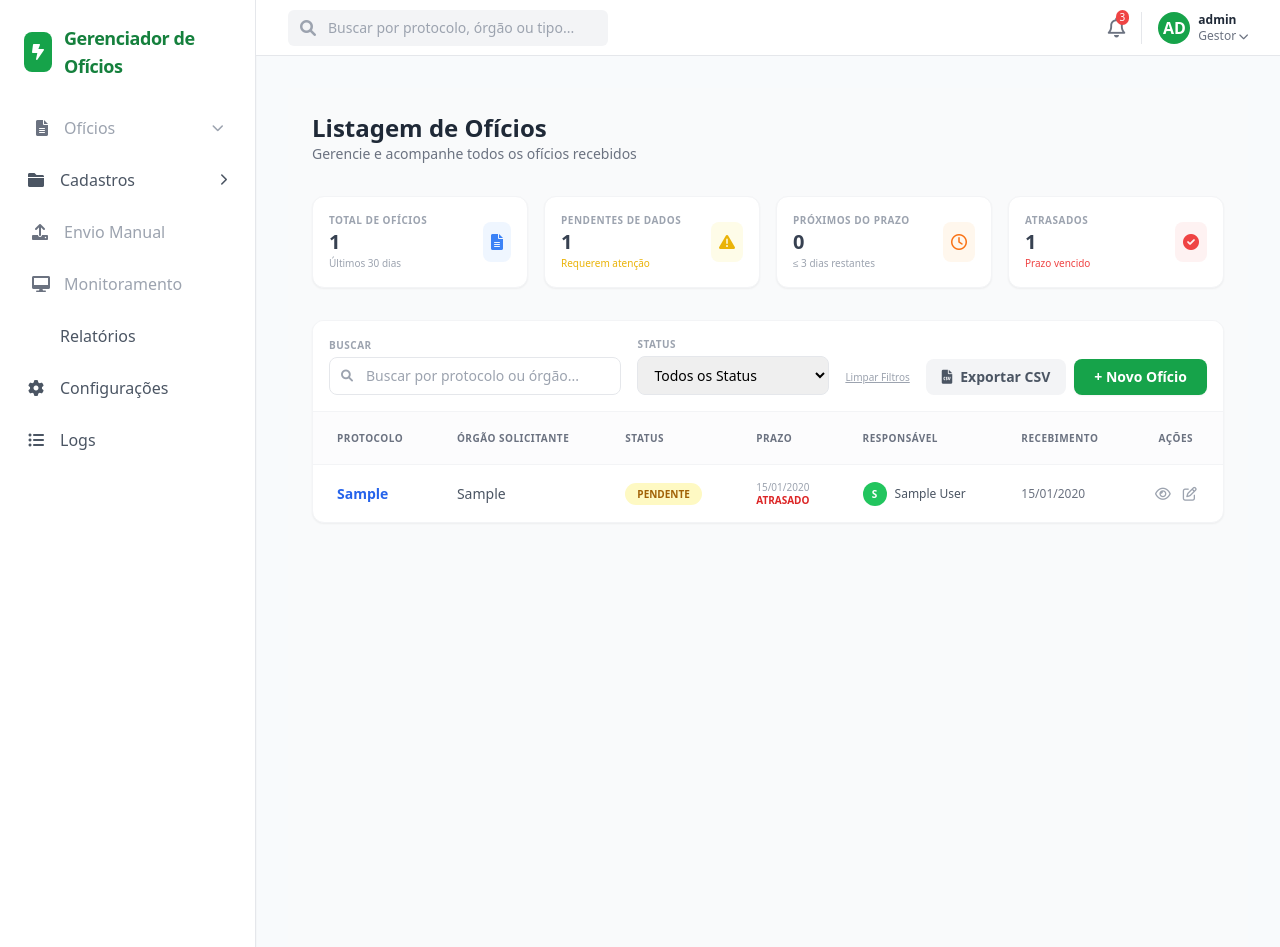
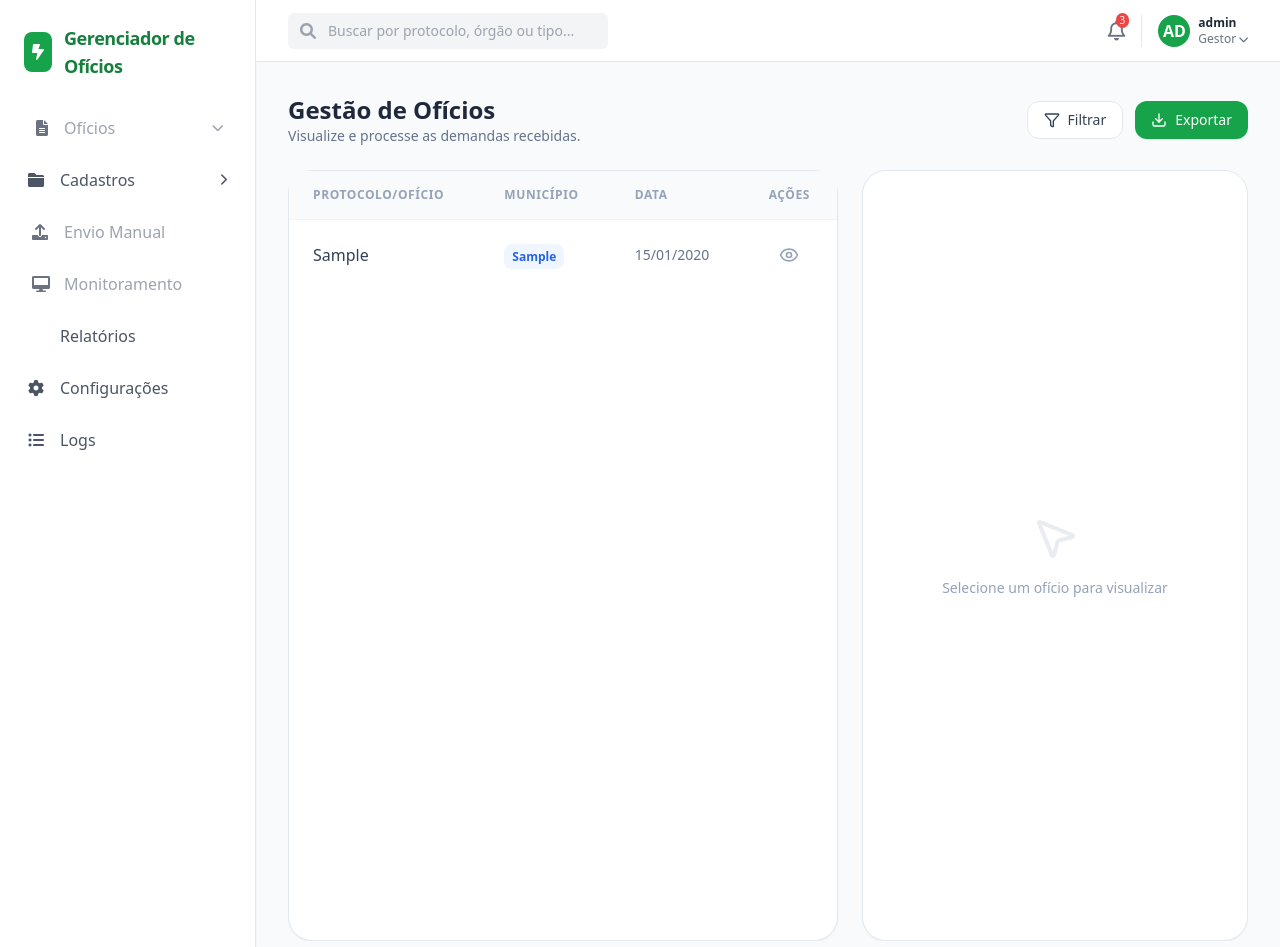
Before and after one commit to Uendel-Alvarez/enel_oficios, a Django app: page /oficios/ in a window 1280 px wide. Run offline with Django 5.2, Linux system fonts and the light colour scheme; a user stored in the database is signed in; tables that the repository leaves empty hold one stand-in row (values such as "Sample post"); parts of the project's set-up code (start-up, migrations or seed data) failed here and were passed over; some libraries are stand-ins or nearby versions.

Commit message:
commit ter 20-01-26

```diff
--- a/automacao/templates/base.html
+++ b/automacao/templates/base.html
@@ -5,6 +5,8 @@
     <meta name="viewport" content="width=device-width, initial-scale=1.0">
     <title>Gerenciador de Ofícios</title>
     <script src="https://cdn.tailwindcss.com"></script>
+    <script src="https://unpkg.com/lucide@latest"></script>
+    <script src="https://unpkg.com/htmx.org@1.9.10"></script>
     <link rel="stylesheet" href="https://cdnjs.cloudflare.com/ajax/libs/font-awesome/6.0.0/css/all.min.css">
 </head>
 <body class="bg-slate-50 flex h-screen overflow-hidden">
--- a/automacao/templates/oficios_list.html
+++ b/automacao/templates/oficios_list.html
@@ -1,165 +1,59 @@
 {% extends 'base.html' %}
-{% load static %}
 
 {% block content %}
-<div class="p-6 bg-gray-50 min-h-screen">
+<div class="flex flex-col h-[calc(100vh-100px)] overflow-hidden">
 
-    <div class="mb-8">
-        <h1 class="text-2xl font-bold text-gray-800">Listagem de Ofícios</h1>
-        <p class="text-gray-500 text-sm">Gerencie e acompanhe todos os ofícios recebidos</p>
+    <div class="flex justify-between items-center mb-6 flex-shrink-0">
+        <div>
+            <h1 class="text-2xl font-bold text-slate-800">Gestão de Ofícios</h1>
+            <p class="text-sm text-slate-500">Visualize e processe as demandas recebidas.</p>
         </div>
-
-    <div class="grid grid-cols-1 md:grid-cols-4 gap-4 mb-8">
-        <div class="bg-white p-4 rounded-xl shadow-sm border border-gray-100 flex items-center justify-between">
-            <div>
-                <p class="text-[10px] text-gray-400 font-bold uppercase tracking-wider">Total de Ofícios</p>
-                <h3 class="text-xl font-bold text-gray-700">{{ total_oficios }}</h3>
-                <p class="text-[10px] text-gray-400">Últimos 30 dias</p>
-            </div>
-            <div class="bg-blue-50 p-2 rounded-lg">
-                <i class="fas fa-file-alt text-blue-500"></i>
+        <div class="flex space-x-3">
+            <button class="flex items-center px-4 py-2 bg-white border border-slate-200 text-slate-700 rounded-xl hover:bg-slate-50 transition-all text-sm font-medium">
+                <i data-lucide="filter" class="w-4 h-4 mr-2"></i> Filtrar
+            </button>
+            <button class="flex items-center px-4 py-2 bg-green-600 text-white rounded-xl hover:bg-green-700 transition-all text-sm font-medium shadow-sm">
+                <i data-lucide="download" class="w-4 h-4 mr-2"></i> Exportar
+            </button>
         </div>
     </div>
 
-        <div class="bg-white p-4 rounded-xl shadow-sm border border-gray-100 flex items-center justify-between">
-            <div>
-                <p class="text-[10px] text-gray-400 font-bold uppercase tracking-wider">Pendentes de Dados</p>
-                <h3 class="text-xl font-bold text-gray-700">{{ pendentes }}</h3>
-                <p class="text-[10px] text-yellow-500 font-medium">Requerem atenção</p>
-            </div>
-            <div class="bg-yellow-50 p-2 rounded-lg">
-                <i class="fas fa-exclamation-triangle text-yellow-500"></i>
-            </div>
-        </div>
+    <div class="grid grid-cols-12 gap-6 flex-1 min-h-0">
 
-        <div class="bg-white p-4 rounded-xl shadow-sm border border-gray-100 flex items-center justify-between">
-            <div>
-                <p class="text-[10px] text-gray-400 font-bold uppercase tracking-wider">Próximos do Prazo</p>
-                <h3 class="text-xl font-bold text-gray-700">0</h3>
-                <p class="text-[10px] text-gray-400">≤ 3 dias restantes</p>
-            </div>
-            <div class="bg-orange-50 p-2 rounded-lg">
-                <i class="far fa-clock text-orange-500"></i>
-            </div>
-        </div>
-
-        <div class="bg-white p-4 rounded-xl shadow-sm border border-gray-100 flex items-center justify-between">
-            <div>
-                <p class="text-[10px] text-gray-400 font-bold uppercase tracking-wider">Atrasados</p>
-                <h3 class="text-xl font-bold text-gray-700">{{ atrasados }}</h3>
-                <p class="text-[10px] text-red-500 font-medium">Prazo vencido</p>
-            </div>
-            <div class="bg-red-50 p-2 rounded-lg">
-                <i class="fas fa-check-circle text-red-500"></i>
-            </div>
-        </div>
-    </div>
-
-    <div class="bg-white rounded-xl shadow-sm border border-gray-100 overflow-hidden">
-
-        <form method="GET" action="{% url 'listagem_oficios' %}"
-              class="p-4 flex flex-wrap gap-4 items-end border-b border-gray-100 bg-white">
-
-            <div class="flex-1 min-w-[250px]">
-                <label class="text-[10px] font-bold text-gray-400 mb-1 block uppercase tracking-wider">Buscar</label>
-                <div class="relative">
-                    <span class="absolute inset-y-0 left-0 pl-3 flex items-center text-gray-400">
-                        <i class="fas fa-search text-xs"></i>
-                    </span>
-                    <input type="text" name="buscar" value="{{ termo_busca|default:'' }}"
-                           placeholder="Buscar por protocolo ou órgão..."
-                           class="w-full pl-9 pr-3 py-2 border border-gray-200 rounded-lg text-sm focus:ring-2 focus:ring-green-500 focus:border-green-500 outline-none transition-all">
-                </div>
-            </div>
-
-            <div class="w-48">
-                <label class="text-[10px] font-bold text-gray-400 mb-1 block uppercase tracking-wider">Status</label>
-                <select name="status" onchange="this.form.submit()"
-                        class="w-full border border-gray-200 rounded-lg text-sm py-2 px-3 focus:ring-2 focus:ring-green-500 outline-none">
-                    <option value="Todos">Todos os Status</option>
-                    <option value="0" {% if request.GET.status == "0" %}selected{% endif %}>Pendente</option>
-                    <option value="1" {% if request.GET.status == "1" %}selected{% endif %}>Concluído</option>
-                </select>
-            </div>
-
-            <div class="mb-2">
-                <a href="{% url 'listagem_oficios' %}" class="text-[10px] text-gray-400 hover:text-red-500 underline font-medium transition-colors">
-                    Limpar Filtros
-                </a>
-            </div>
-
-            <div class="flex gap-2 ml-auto">
-                <a href="{% url 'exportar_oficios_csv' %}?{{ request.GET.urlencode }}"
-                    class="bg-gray-100 hover:bg-gray-200 text-gray-600 px-4 py-2 rounded-lg text-sm font-bold transition-all flex items-center gap-2">
-                        <i class="fas fa-file-csv"></i> Exportar CSV
-                </a>
-                <button type="button" class="bg-green-600 hover:bg-green-700 text-white px-5 py-2 rounded-lg text-sm font-bold shadow-sm transition-all">
-                    + Novo Ofício
-                </button>
-            </div>
-        </form>
-
-        <div class="overflow-x-auto">
-            <table class="min-w-full text-sm">
-                <thead class="bg-gray-50/50">
-                    <tr class="text-left text-[10px] font-bold text-gray-500 uppercase tracking-wider">
-                        <th class="px-6 py-4 border-b border-gray-100">Protocolo</th>
-                        <th class="px-6 py-4 border-b border-gray-100">Órgão Solicitante</th>
-                        <th class="px-6 py-4 border-b border-gray-100">Status</th>
-                        <th class="px-6 py-4 border-b border-gray-100">Prazo</th>
-                        <th class="px-6 py-4 border-b border-gray-100">Responsável</th>
-                        <th class="px-6 py-4 border-b border-gray-100">Recebimento</th>
-                        <th class="px-6 py-4 text-center border-b border-gray-100">Ações</th>
+        <div class="col-span-12 lg:col-span-7 bg-white rounded-3xl border border-slate-200 shadow-sm flex flex-col min-h-0">
+            <div class="overflow-y-auto flex-1 custom-scrollbar"> <table class="w-full text-left border-collapse">
+                    <thead class="sticky top-0 bg-slate-50 z-10">
+                        <tr class="border-b border-slate-100">
+                            <th class="px-6 py-4 text-xs font-bold text-slate-400 uppercase tracking-wider">Protocolo/Ofício</th>
+                            <th class="px-6 py-4 text-xs font-bold text-slate-400 uppercase tracking-wider">Município</th>
+                            <th class="px-6 py-4 text-xs font-bold text-slate-400 uppercase tracking-wider">Data</th>
+                            <th class="px-6 py-4 text-xs font-bold text-slate-400 uppercase tracking-wider text-center">Ações</th>
                         </tr>
                     </thead>
-                <tbody class="divide-y divide-gray-100">
+                    <tbody class="divide-y divide-slate-50">
                         {% for oficio in oficios %}
-                    <tr class="hover:bg-blue-50/30 transition-colors">
-                        <td class="px-6 py-4 font-bold text-blue-600">{{ oficio.numero_protocolo|default:"-" }}</td>
-                        <td class="px-6 py-4 text-gray-600 font-medium">{{ oficio.municipio|default:"-" }}</td>
+                        <tr class="hover:bg-slate-50/80 transition-colors group">
+                            <td class="px-6 py-4 font-medium text-slate-700">
+                                {{ oficio.numero_protocolo|default:"Pendente..." }}
+                            </td>
                             <td class="px-6 py-4">
-                            <span class="px-3 py-1 rounded-full text-[10px] font-bold uppercase
-                                {% if oficio.status_processamento == 1 %}bg-green-100 text-green-700
-                                {% else %}bg-yellow-100 text-yellow-700{% endif %}">
-                                {{ oficio.get_status_processamento_display }}
+                                <span class="px-2 py-1 rounded-lg bg-blue-50 text-blue-600 text-xs font-semibold">
+                                    {{ oficio.municipio|default:"Não Identificado" }}
                                 </span>
                             </td>
-                        <td class="px-6 py-4">
-                            {% if oficio.esta_atrasado %}
-                                <div class="leading-tight">
-                                    <p class="text-gray-400 text-[10px]">{{ oficio.prazo|date:"d/m/Y" }}</p>
-                                    <p class="text-red-600 font-bold uppercase text-[10px]">Atrasado</p>
-                                </div>
-                            {% elif oficio.prazo %}
-                                <p class="text-gray-600">{{ oficio.prazo|date:"d/m/Y" }}</p>
-                            {% else %}
-                                <span class="text-gray-300">-</span>
-                            {% endif %}
+                            <td class="px-6 py-4 text-sm text-slate-500">
+                                {{ oficio.data_recebimento|date:"d/m/Y" }}
                             </td>
-                        <td class="px-6 py-4">
-                            {% if oficio.responsavel %}
-                                <div class="flex items-center gap-2">
-                                    <div class="bg-green-500 text-white rounded-full w-6 h-6 flex items-center justify-center text-[10px] font-bold">
-                                        {{ oficio.responsavel.username|slice:":1"|upper }}
-                                    </div>
-                                    <span class="text-gray-600 text-xs">{{ oficio.responsavel.get_full_name|default:oficio.responsavel.username }}</span>
-                                </div>
-                            {% else %}
-                                <span class="text-gray-300">-</span>
-                            {% endif %}
-                        </td>
-                        <td class="px-6 py-4 text-gray-500 text-xs">{{ oficio.data_recebimento|date:"d/m/Y" }}</td>
                             <td class="px-6 py-4 text-center">
-                            <div class="flex justify-center gap-3 text-gray-400">
-                                <button class="hover:text-blue-600 transition-colors"><i class="far fa-eye"></i></button>
-                                <button class="hover:text-green-600 transition-colors"><i class="far fa-edit"></i></button>
-                            </div>
-                        </td>
-                    </tr>
-                    {% empty %}
-                    <tr>
-                        <td colspan="7" class="px-6 py-12 text-center text-gray-400 italic">
-                            Nenhum ofício encontrado com os filtros selecionados.
+                                <button
+                                    hx-get="{% url 'oficio_detalhe_fragmento' oficio.id %}"
+                                    hx-target="#painel-detalhes"
+                                    hx-swap="innerHTML"
+                                    hx-indicator="#loader"
+                                    class="inline-flex items-center justify-center p-2 text-slate-400 hover:text-green-600 hover:bg-green-50 rounded-lg transition-all border border-transparent hover:border-green-100"
+                                    title="Ver detalhes">
+                                    <i data-lucide="eye" class="w-5 h-5"></i>
+                                </button>
                             </td>
                         </tr>
                         {% endfor %}
@@ -167,5 +61,47 @@
                 </table>
             </div>
         </div>
+
+        <div id="painel-detalhes" class="col-span-12 lg:col-span-5 bg-white rounded-3xl border border-slate-200 shadow-sm relative overflow-y-auto custom-scrollbar min-h-0">
+            <div class="flex flex-col items-center justify-center h-full p-12 text-center text-slate-400">
+                <i data-lucide="mouse-pointer-2" class="w-12 h-12 mb-4 opacity-20"></i>
+                <p class="text-sm font-medium">Selecione um ofício para visualizar</p>
             </div>
+        </div>
+
+    </div>
+</div>
+
+<div id="loader" class="htmx-indicator fixed inset-0 bg-slate-900/10 backdrop-blur-[2px] z-[60] flex items-center justify-center hidden">
+    <div class="bg-white p-4 rounded-2xl shadow-xl flex items-center space-x-3">
+        <div class="animate-spin rounded-full h-5 w-5 border-b-2 border-green-600"></div>
+        <span class="text-sm font-medium text-slate-600">Carregando detalhes...</span>
+    </div>
+</div>
+
+<script>
+    // Inicializa ícones na carga da página
+    lucide.createIcons();
+
+    // Re-inicializa ícones após cada requisição HTMX
+    document.body.addEventListener('htmx:afterOnLoad', function(evt) {
+        lucide.createIcons();
+    });
+
+    // Resolve o problema do loader não aparecer/sumir corretamente
+    document.body.addEventListener('htmx:beforeRequest', function(evt) {
+        document.getElementById('loader').classList.remove('hidden');
+    });
+    document.body.addEventListener('htmx:afterRequest', function(evt) {
+        document.getElementById('loader').classList.add('hidden');
+    });
+</script>
+
+<style>
+    /* Barra de rolagem elegante */
+    .custom-scrollbar::-webkit-scrollbar { width: 6px; }
+    .custom-scrollbar::-webkit-scrollbar-track { background: transparent; }
+    .custom-scrollbar::-webkit-scrollbar-thumb { background: #e2e8f0; border-radius: 10px; }
+    .custom-scrollbar::-webkit-scrollbar-thumb:hover { background: #cbd5e1; }
+</style>
 {% endblock %}
--- a/automacao/views.py
+++ b/automacao/views.py
@@ -18,6 +18,11 @@ from django.shortcuts import render, get_object_or_404, redirect
 from .models import OficioEnel
 from django.contrib import messages
 from .forms import OficioEditForm # Certifique-se de que o import está correto
+from .utils_ia import extrair_dados_oficio
+from .models import importar_itens_seguro
+from django.shortcuts import render, get_object_or_404
+from .models import OficioEnel
+
 
 
 @login_required
@@ -136,21 +141,35 @@ def upload_manual(request):
         fs = FileSystemStorage(location=os.path.join(settings.MEDIA_ROOT, 'anexos'))
 
         for f in arquivos:
-            # 1. Cria o registro no banco antes de processar
+            # 1. Salva o arquivo no disco primeiro
+            nome_salvo = fs.save(f.name, f)
+            caminho_completo = fs.path(nome_salvo)
+
+            # 2. CHAMA A IA PARA LER O CONTEÚDO DO CLIENTE
+            dados_ia = extrair_dados_oficio(caminho_completo)
+
+            # 3. Cria o registro no banco já com os dados que a IA extraiu
+            # Se a IA falhar, usamos os valores padrão (get)
             novo_oficio = OficioEnel.objects.create(
-                assunto=f"Upload Manual: {f.name}",
+                numero_protocolo=dados_ia.get("numero_protocolo", "NÃO ENCONTRADO"),
+                municipio=dados_ia.get("municipio", "NÃO ENCONTRADO"),
+                orgao_solicitante=dados_ia.get("orgao_solicitante", "NÃO ENCONTRADO"),
+                assunto=dados_ia.get("assunto", f"Upload Manual: {f.name}"),
                 data_recebimento=now(),
                 remetente=request.user.username,
-                corpo_email="Arquivo carregado manualmente pelo usuário.",
+                caminho_arquivo=nome_salvo,
                 status_processamento=0
             )
 
-            # 2. Salva o arquivo no disco
-            nome_salvo = fs.save(f.name, f)
-            caminho_completo = fs.path(nome_salvo)
-
-            # 3. CHAMA A MESMA INTELIGÊNCIA DO E-MAIL!
-            processar_arquivo_individual(caminho_completo, novo_oficio)
+            # 4. SE FOR EXCEL: Chama sua função do models.py para popular os itens detalhados
+            if f.name.endswith(('.xlsx', '.xls')):
+                try:
+                    importar_itens_seguro(caminho_completo, novo_oficio)
+                    messages.success(request, f"Planilha {f.name} e seus itens foram importados!")
+                except Exception as e:
+                    messages.error(request, f"Erro ao importar itens da planilha: {e}")
+            else:
+                messages.success(request, f"Ofício {novo_oficio.numero_protocolo} processado com sucesso!")
 
         return redirect('listagem_pendentes')
 
@@ -198,3 +217,14 @@ def editar_oficio(request, pk):
         'form': form,
         'oficio': oficio
     })
+
+
+
+def oficio_detalhe_fragmento(request, oficio_id):
+    # Procura o ofício pelo ID
+    oficio = get_object_or_404(OficioEnel, id=oficio_id)
+
+    # Renderiza apenas o fragmento do card lateral
+    return render(request, 'automacao/oficio_detalhe_fragmento.html', {
+        'oficio': oficio
+    })
--- a/core/urls.py
+++ b/core/urls.py
@@ -1,27 +1,32 @@
-
 from django.contrib import admin
 from django.urls import path
 from django.conf import settings
 from django.conf.urls.static import static
-from automacao.views import monitoramento_view, home_view, listagem_oficios
-from automacao import views
-from django.urls import path, include
 from django.contrib.auth import views as auth_views
+from automacao import views  # Importa as views da pasta correta
 
 urlpatterns = [
     path('admin/', admin.site.urls),
-    path('monitoramento/', monitoramento_view, name='monitoramento'),
-    path('oficios/', listagem_oficios, name='listagem_oficios'),
-    path('', home_view, name='home'), # A string vazia '' define a página inicial
+
+    # Dashboard e Navegação
+    path('', views.home_view, name='home'),
+    path('monitoramento/', views.monitoramento_view, name='monitoramento'),
+    path('oficios/', views.listagem_oficios, name='listagem_oficios'),
+
+    # Gestão de Ofícios
+    path('oficios/pendentes/', views.listagem_pendentes, name='listagem_pendentes'),
+    path('upload-manual/', views.upload_manual, name='upload_manual'),
+    path('oficio/editar/<int:pk>/', views.editar_oficio, name='editar_oficio'),
+    path('oficio/detalhe/<int:oficio_id>/', views.oficio_detalhe_fragmento, name='oficio_detalhe_fragmento'),
+
+    # Ferramentas
     path('exportar-csv/', views.exportar_oficios_csv, name='exportar_oficios_csv'),
-    path('oficios/pendentes/', views.listagem_pendentes, name='listagem_pendentes'),
-    path('oficios/editar/<int:pk>/', views.editar_oficio, name='editar_oficio'),
-    path('upload-manual/', views.upload_manual, name='upload_manual'),
+
+    # Autenticação
     path('login/', auth_views.LoginView.as_view(template_name='registration/login.html'), name='login'),
     path('logout/', auth_views.LogoutView.as_view(), name='logout'),
-    path('oficio/editar/<int:pk>/', views.editar_oficio, name='editar_oficio'),
 ]
 
-# Esta linha é essencial para o botão "VER PDF" funcionar
+# Servir arquivos de mídia (PDFs e Planilhas) em desenvolvimento
 if settings.DEBUG:
     urlpatterns += static(settings.MEDIA_URL, document_root=settings.MEDIA_ROOT)
--- a/requirements.txt
+++ b/requirements.txt
@@ -37,7 +37,7 @@ pdfminer.six==20251107
 pdfplumber==0.11.8
 pillow==12.0.0
 prompt_toolkit==3.0.52
-pyasn1==0.6.1
+pyasn1==0.6.2
 pyasn1_modules==0.4.2
 pycparser==2.23
 pydantic==2.12.5
@@ -55,6 +55,7 @@ rsa==4.9.1
 six==1.17.0
 sniffio==1.3.1
 sqlparse==0.5.5
+tabulate==0.9.0
 tenacity==9.1.2
 typing-inspection==0.4.2
 typing_extensions==4.15.0
@@ -64,3 +65,4 @@ urllib3==2.6.3
 vine==5.1.0
 wcwidth==0.2.14
 websockets==15.0.1
+google-generativeai
```
Also changed, not shown: automacao/management/commands/process_emails.py (+62 -51 lines), automacao/templates/oficio_detalhe_fragmento.html (added, +47 -0 lines), automacao/utils_ia.py (+56 -37 lines), 3 other files. Lines whose indentation alone changed are shown as unchanged.
